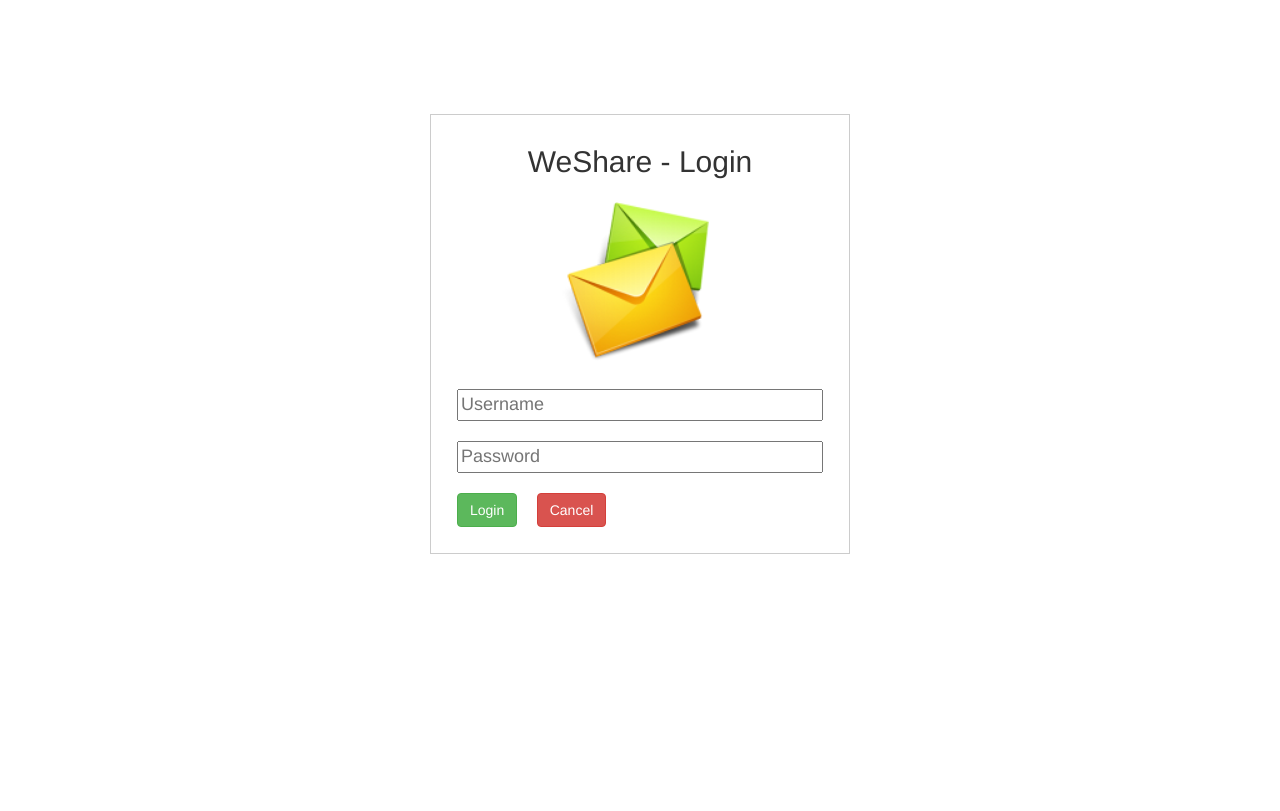
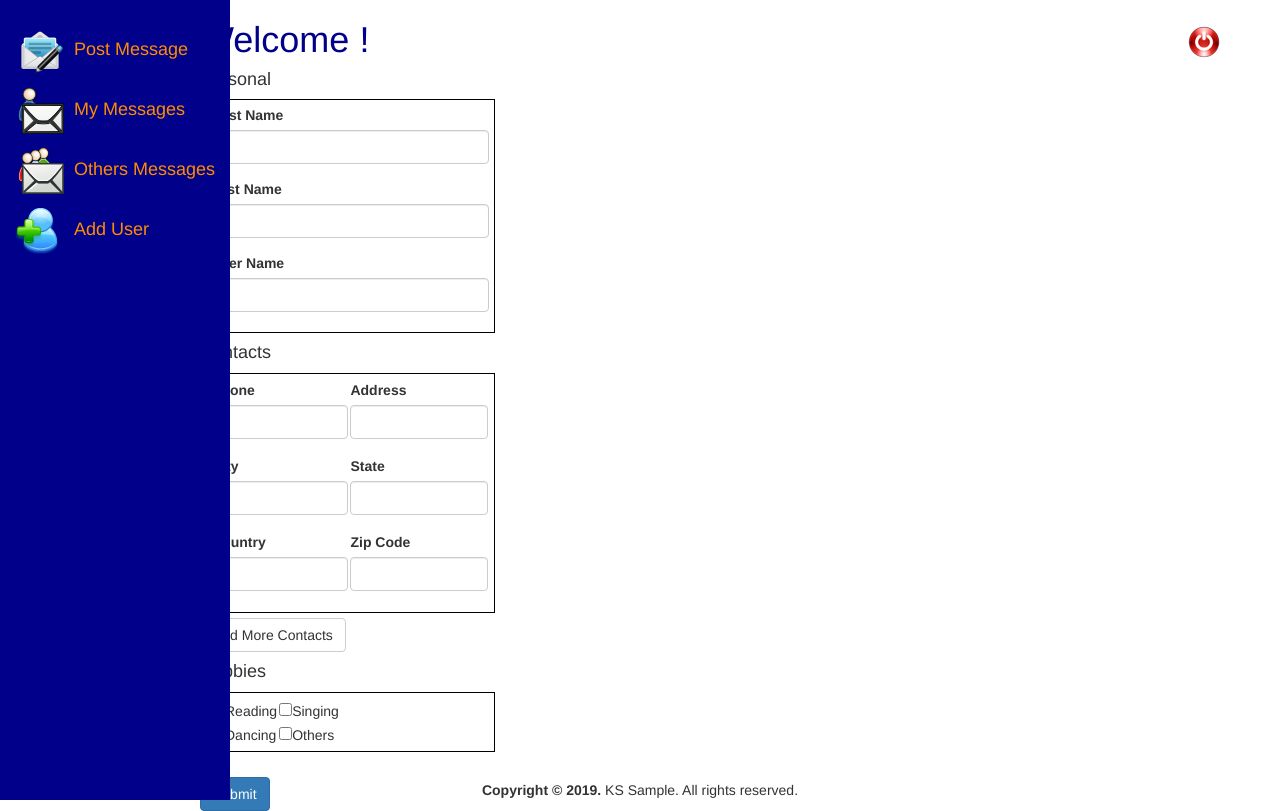
Before and after one commit to salinikumari/WeShare-UI, an Angular app: page /users/add in a window 1280 px wide. Before the commit this address led to /. Built offline with nearby package versions, Linux system fonts and the light colour scheme.

Commit message:
Initial Setup

```diff
--- a/src/app/app-routing.module.ts
+++ b/src/app/app-routing.module.ts
@@ -3,10 +3,12 @@ import { Routes, RouterModule } from '@angular/router';
 import { AppComponent } from './app.component';
 import { PostMessageComponent } from './post-message/post-message.component';
 import { ViewMessageComponent } from './view-message/view-message.component';
+import { UserAddComponent } from './users/user-add/user-add.component';
 
 const routes: Routes = [
   { path:'post', component:PostMessageComponent},
-  {path:'view', component:ViewMessageComponent}
+  {path:'view', component:ViewMessageComponent},
+  {path:'users/add', component:UserAddComponent}
 ];
 
 @NgModule({
--- a/src/app/app.component.ts
+++ b/src/app/app.component.ts
@@ -6,7 +6,7 @@ import { Component } from '@angular/core';
   styleUrls: ['./app.component.css']
 })
 export class AppComponent {
-  isLoggedIn = false;
+  isLoggedIn = true;
 
   constructor(){
     localStorage.clear();
--- a/src/app/sidebar/sidebar.component.html
+++ b/src/app/sidebar/sidebar.component.html
@@ -1,9 +1,10 @@
 <div class="row">
   <nav class="sidenav">
     <ul class = "nav">
-      <li routerLinkActive="active"><a routerLink="/post"><img src="../../assets/images/newmsg.png" alt="WeShare"/>&nbsp;&nbsp;Post Message</a></li>
-      <li routerLinkActive="active"><a routerLink="/view" [queryParams]="{myMsg:true}"><img src="../../assets/images/mymsg.png" alt="WeShare"/>&nbsp;&nbsp;My Messages</a></li>
-      <li routerLinkActive="active"><a routerLink="/view" [queryParams]="{myMsg:false}"><img src="../../assets/images/othermsg.png" alt="WeShare"/>&nbsp;&nbsp;Others Messages</a></li>
+      <li routerLinkActive="active"><a routerLink="/post"><img src="../../assets/images/newmsg.png" alt="Post Message"/>&nbsp;&nbsp;Post Message</a></li>
+      <li routerLinkActive="active"><a routerLink="/view" [queryParams]="{myMsg:true}"><img src="../../assets/images/mymsg.png" alt="My Messages"/>&nbsp;&nbsp;My Messages</a></li>
+      <li routerLinkActive="active"><a routerLink="/view" [queryParams]="{myMsg:false}"><img src="../../assets/images/othermsg.png" alt="Others Messages"/>&nbsp;&nbsp;Others Messages</a></li>
+      <li routerLinkActive="active"><a routerLink="/users/add" ><img src="../../assets/images/add_user.png" alt="Add User"/>&nbsp;&nbsp;Add User</a></li>
     </ul>
   </nav>
 </div>
--- /dev/null
+++ b/src/app/users/user-add/user-add.component.css
@@ -0,0 +1,3 @@
+td{
+    padding:1px;
+}
--- /dev/null
+++ b/src/app/users/user-add/user-add.component.html
@@ -0,0 +1,100 @@
+<div>
+  <div style="width:300px">
+      <form [formGroup] = "userForm" (ngSubmit) = "onSubmit()">
+          <h4>Personal</h4>
+          <div class="form-group" formGroupName="personal" style="border:1px solid black;padding:5px;margin:5px">
+            <div class="form-group" >
+              <label for="firstName">First Name</label>
+              <input  type="text"  id="firstName" formControlName = "firstName"   class="form-control">
+                <span *ngIf="!userForm.get('personal.firstName').valid && userForm.get('personal.firstName').touched" class="help-block">
+                  <span *ngIf="userForm.get('personal.firstName').errors['required']">This field is required.</span>
+                </span>
+            </div>
+            <div class="form-group">
+                <label for="lastName">Last Name</label>
+                <input  type="text"  id="lastName" formControlName = "lastName"   class="form-control">
+                  <span *ngIf="!userForm.get('personal.lastName').valid && userForm.get('personal.lastName').touched" class="help-block">
+                    <span *ngIf="userForm.get('personal.lastName').errors['required']">This field is required.</span>
+                  </span>
+              </div>
+              <div class="form-group">
+                <label for="userName">User Name</label>
+                <input  type="text"  id="userName" formControlName = "userName"   class="form-control">
+                  <span *ngIf="!userForm.get('personal.userName').valid && userForm.get('personal.userName').touched" class="help-block">
+                    <span *ngIf="userForm.get('personal.userName').errors['required']">This field is required.</span>
+                  </span>
+              </div>
+          </div>
+          <div formArrayName="contacts">
+              <h4>Contacts</h4>
+             <div   style="border:1px solid black;padding:5px;margin:5px"
+                *ngFor="let contactControl of getContactsControls(); let i = index">
+                <div [formGroupName]=i>
+                  <table>
+                    <tr>
+                      <td>
+                          <div class="form-group">
+                              <label for="phone">Phone</label>
+                              <input  type="text"  id="phone" formControlName = "phone"   class="form-control">
+                          </div>
+                      </td>
+                      <td>
+                          <div class="form-group">
+                              <label for="address">Address</label>
+                              <input  type="text"  id="address" formControlName = "address"   class="form-control">
+                          </div>
+                      </td>
+                    </tr>
+                    <tr>
+                      <td>
+                          <div class="form-group">
+                              <label for="city">City</label>
+                              <input  type="text"  id="city" formControlName = "city"   class="form-control">
+                          </div>
+                      </td>
+                      <td>
+                          <div class="form-group">
+                              <label for="state">State</label>
+                              <input  type="text"  id="state" formControlName = "state"   class="form-control">
+                          </div>
+                      </td>
+                    </tr>
+                    <tr>
+                      <td>
+                          <div class="form-group">
+                              <label for="country">Country</label>
+                              <input  type="text"  id="country" formControlName = "country"   class="form-control">
+                          </div>
+                      </td>
+                      <td>
+                          <div class="form-group">
+                              <label for="zipcode">Zip Code</label>
+                              <input  type="text"  id="zipcode" formControlName = "zipcode"   class="form-control">
+                          </div>
+                      </td>
+                    </tr>
+                  </table>
+              </div>
+            </div>
+            <button class="btn btn-default" type="button" (click)="onAddContacts()">Add More Contacts</button>
+          </div>
+          <h4>Hobbies</h4>
+          <div class="form-group" formGroupName="hobbies" style="border:1px solid black;padding:5px;margin:5px">
+            <table>
+              <tr>
+                <td><input type="checkbox" formControlName="reading">Reading</td>
+                <td><input type="checkbox" formControlName="singing">Singing</td>
+              </tr>
+              <tr>
+                  <td><input type="checkbox" formControlName="dancing">Dancing</td>
+                  <td><input type="checkbox" formControlName="others">Others
+                    <input  *ngIf="userForm.controls.hobbies.controls.others.value" type="text"  id="otherValue" formControlName = "otherValue"   class="form-control">
+                  </td>
+              </tr>
+            </table>
+          </div>
+          <br>
+            <button class="btn btn-primary" type="submit">Submit</button>
+      </form>
+    </div>
+</div>
--- /dev/null
+++ b/src/app/users/user-add/user-add.component.ts
@@ -0,0 +1,49 @@
+import { Component, OnInit } from '@angular/core';
+import { FormGroup, FormControl, Validators, FormArray } from '@angular/forms';
+
+@Component({
+  selector: 'app-user-add',
+  templateUrl: './user-add.component.html',
+  styleUrls: ['./user-add.component.css']
+})
+export class UserAddComponent implements OnInit {
+userForm : FormGroup;
+  constructor() { }
+
+  ngOnInit() {
+    this.userForm = new FormGroup({
+      personal: new FormGroup({
+        'firstName':new FormControl(null, [Validators.required]),
+        'lastName':new FormControl(null, [Validators.required]),
+        'userName':new FormControl(null, [Validators.required])
+        }),
+      'contacts':new FormArray([this.createContacts()]),
+      'hobbies': new FormGroup({
+        'reading':new FormControl(null),
+        'singing':new FormControl(null),
+        'dancing':new FormControl(null),
+        'others':new FormControl(null),
+        'otherValue':new FormControl(null)
+      })
+    });
+  }
+
+  getContactsControls(){
+    return (<FormArray>this.userForm.get('contacts')).controls;
+  }
+
+  createContacts(){
+    const contacts = new FormGroup({
+      'phone':new FormControl(null, [Validators.required]),
+      'address':new FormControl(null, [Validators.required]),
+      'city':new FormControl(null, [Validators.required]),
+      'state':new FormControl(null, [Validators.required]),
+      'country':new FormControl(null, [Validators.required]),
+      'zipcode':new FormControl(null, [Validators.required]),
+      });
+    return contacts;
+  }
+  onAddContacts(){
+    (<FormArray>this.userForm.get('contacts')).push(this.createContacts());
+  }
+}
--- /dev/null
+++ b/src/app/users/users.component.html
@@ -0,0 +1,3 @@
+<p>
+  users works!
+</p>
--- /dev/null
+++ b/src/app/users/users.component.ts
@@ -0,0 +1,15 @@
+import { Component, OnInit } from '@angular/core';
+
+@Component({
+  selector: 'app-users',
+  templateUrl: './users.component.html',
+  styleUrls: ['./users.component.css']
+})
+export class UsersComponent implements OnInit {
+
+  constructor() { }
+
+  ngOnInit() {
+  }
+
+}
```
Also changed, not shown: src/app/app.module.ts (+8 -3 lines), ReadMe-BranchDetail.txt, src/app/users/users.component.css (added), src/assets/images/add_user.png (added).
